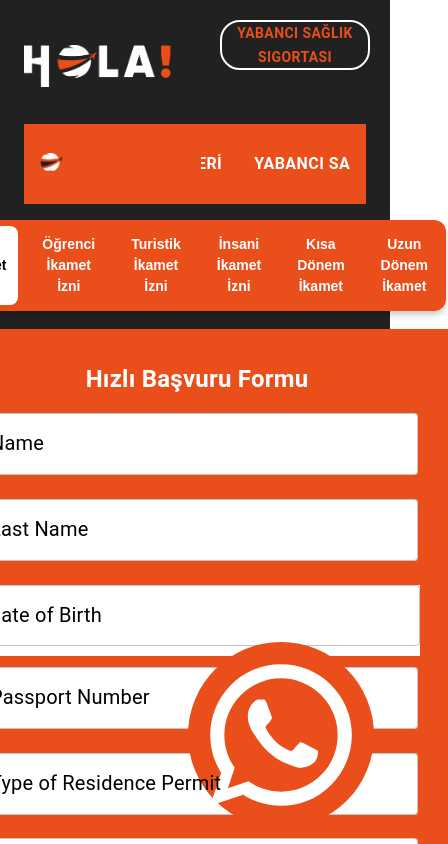
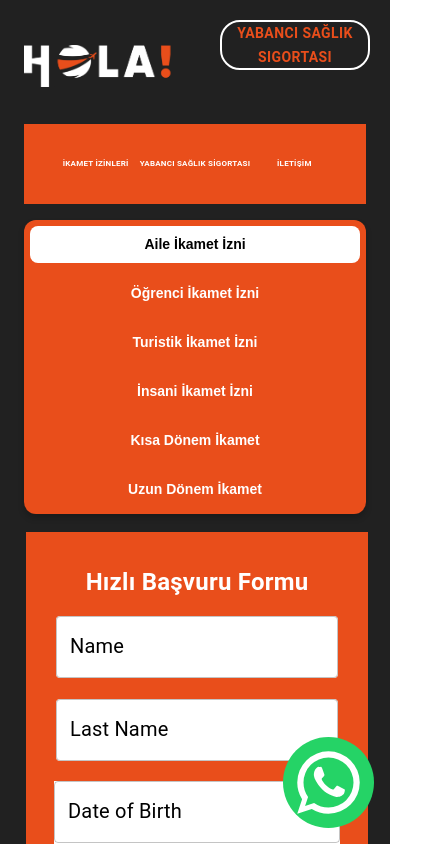
Before and after one commit to mugurolmez/holaglobal-frontend, a React (Create React App) app: page /residence-permits in a window 390 px wide. Shown: the top 844 px of the page, 448 px wide, since content can reach past the window. Built offline with nearby package versions, Linux system fonts and the light colour scheme.

Commit message:
responsive settings

```diff
--- a/src/component/WhatsappButton.js
+++ b/src/component/WhatsappButton.js
@@ -29,9 +29,26 @@ const FloatingIconButton = styled(IconButton)(({ theme }) => ({
 
 const WhatsappButton = () => {
   return (
-    <Link  rel="noopener">
-    <FloatingIconButton onClick={handleWhatsAppClick}>
-      <WhatsAppIcon sx={{ fontSize: '170px' }} />
+    <Link rel="noopener">
+      <FloatingIconButton onClick={handleWhatsAppClick}
+        sx={{
+          backgroundColor: '#25D366',
+          transition: 'background-color 0.3s, color 0.3s', // Geçiş efekti ekledik
+          '&:hover': {
+            backgroundColor: '#FFFFFF', // Hover durumunda arka plan rengini beyaz yap
+          },
+
+        }}>
+        <WhatsAppIcon sx={{
+           fontSize: {xs: '75px', sm: '100px', md: '120px', lg: '140px', xl: '170px' },
+
+          color: 'white' ,
+          transition: 'background-color 0.3s, color 0.3s', // Geçiş efekti ekledik
+          '&:hover': {
+            color: '#25D366',
+          }
+          }}
+          />
       </FloatingIconButton>
     </Link>
   )
--- a/src/layouts/Navibar/Navibar.js
+++ b/src/layouts/Navibar/Navibar.js
@@ -4,12 +4,10 @@ import Tabs from '@mui/material/Tabs';
 import Tab from '@mui/material/Tab';
 import Typography from '@mui/material/Typography';
 import Box from '@mui/material/Box';
-import Grid from '@mui/material/Grid';
 import { navibarStyles } from './styles';
 import { mainNavbarItems } from './navibarItems';
 import logo from '../../images/logo.png';
 import { useNavigate } from 'react-router-dom';
-
 
 function CustomTabPanel(props) {
   const { children, value, index, ...other } = props;
@@ -52,20 +50,11 @@ const Navibar = () => {
   };
 
   return (
-    <Box sx={{ flexGrow: 1, backgroundColor: '#e94e1b' }}>
-
-      <Grid container>
-        <Grid item sx={navibarStyles.gridNavi}
-          xs={2} md={1.3}>
-          <Box maxWidth={'100px'} >
-            <img src={logo} alt="Logo" width={'90%'} />
+    <Box sx={navibarStyles.box}>
+      <Box sx={navibarStyles.logoBox}>
+        <img src={logo} alt="Logo" width={'100%'} />
       </Box>
-        </Grid>
-
-        {/* Orta Sütun: Navbar */}
-        <Grid item xs={10} md={10}
-          sx={navibarStyles.gridLogo}
-        >
+      <Box sx={{ flexGrow: 1, display: 'flex', justifyContent: 'center' }}>
         <Tabs
           indicatorColor="primary"
           value={value}
@@ -78,14 +67,15 @@ const Navibar = () => {
               key={item.id}
               label={item.label}
               {...a11yProps(item.id)}
-                sx={navibarStyles.label}
+              sx={{
+                ...navibarStyles.label,
+                display: item.id === 0 ? { xs: 'none', sm: 'block' } : 'block', // Anasayfa tabını xs ekranlarda gizle
+              }}
               onClick={() => navigate(item.route)}
             />
           ))}
         </Tabs>
-        </Grid>
-
-      </Grid>
+      </Box>
     </Box>
   );
 };
--- a/src/layouts/Navibar/navibarItems.js
+++ b/src/layouts/Navibar/navibarItems.js
@@ -1,13 +1,14 @@
 
 export const mainNavbarItems = [
     {
-        id: 1,
+        id: 0,
         label: 'Anasayfa',
         text: 'AnaSayfa',
-        route:'home'
+        route:'home',
+
     },
     {
-        id: 2,
+        id: 1,
         label: 'İKAMET İZİNLERİ',
         text: 'İKAMET İZİNLERİ',
         route:'residence-permits'
@@ -15,13 +16,13 @@ export const mainNavbarItems = [
     },
 
     {
-        id: 3,
+        id: 2,
         label: 'YABANCI SAĞLIK SİGORTASI',
         text: 'YABANCI SAĞLIK SİGORTASI',
         route:'foreing-health-insurance'
     },
    {
-        id: 4,
+        id: 3,
         label: 'İLETİŞİM',
         text: 'İLETİŞİM',
         route:'/contact'
--- a/src/layouts/Navibar/styles.js
+++ b/src/layouts/Navibar/styles.js
@@ -1,55 +1,36 @@
-
-
-
 export const navibarStyles = {
     box: {
         display: 'flex',
+        alignItems: 'center',
         justifyContent: 'center',
-        borderBottom: 1,
-        borderColor: 'divider' ,
-        backgroundColor:'#ed1c24',
-        alignItems:'center',
-        width: '100%',
+        backgroundColor: '#e94e1b',
+        minHeight: '5vh',
+        padding: '1rem',
+        boxSizing: 'border-box',
+        textAlign: 'center', // Yazıyı yatayda ortalamak için
+        width: '100%' // Genişliği tam boyutta tutmak için
     },
     tabs: {
-
         '& .MuiTab-root.Mui-selected': {
-            color: 'black', // Seçilen sekmenin metin rengi beyaz olacak
+            color: 'black',
         },
-
-
+        '& .MuiTabs-flexContainer': {
+            flexWrap: 'wrap',
+            justifyContent: 'center', // Tab'ların merkezde hizalanmasını sağlar
+        },
+        '& .MuiTab-root': {
+            minWidth: { xs: '80px', sm: '100px', md: '150px' },
+            padding: { xs: '0 4px', sm: '0 8px', md: '0 12px' },
+            fontSize: { xs: '8px', sm: '12px', md: '16px', lg: '22px', xl: '22px' },
+        },
     },
     label: {
-
         color: '#FFFFFF',
-        fontWeight: 'bold' ,
-        fontSize:'1rem'
-
+        fontWeight: 'bold',
+        fontSize: { xs: '10px', sm: '12px', md: '16px', lg: '22px', xl: '22px' },
     },
-    gridLogo:{
-        display: 'flex',
-        flexDirection: 'column',
-        alignItems: 'flex-center',
-        justifyContent: 'center',
-        p: 2,
-        pl:15
-
+    logoBox: {
+        maxWidth: '100px',
+        display: { xs: 'none', sm: 'none', md: 'block', lg: 'block', xl: 'block' },
     },
-
-    gridComminication:{
-            display: 'flex',
-            flexDirection: 'column',
-            alignItems: 'flex-end',
-            justifyContent: 'center',
-            pr: 2, // Sağdan biraz padding ekleyin
-          },
-    gridNavi:{
-
-            display: 'flex',
-            flexDirection: 'column',
-            alignItems: 'flex-start',
-            justifyContent: 'center',
-            p: 2, // Sağdan biraz padding ekleyin
-    }
-
 };
--- a/src/pages/PersidencePermits/ResidencePermits.js
+++ b/src/pages/PersidencePermits/ResidencePermits.js
@@ -16,7 +16,6 @@ import ShortTermResidencePermit from './residencePermitPages/ShortTermResidenceP
 import LongTermResidencePermit from './residencePermitPages/LongTermResidencePermit/LongTermResidencePermit';
 import EdicationResidencePermit from './residencePermitPages/EdicationResidencePermit/EdicationResidencePermit';
 
-
 const pages = {
   FamilyResidencePermit,
   EdicationResidencePermit,
@@ -25,8 +24,6 @@ const pages = {
   ShortTermResidencePermit,
   LongTermResidencePermit
 };
-
-
 
 const Tab = styled(BaseTab)`
   font-family: 'IBM Plex Sans', sans-serif;
@@ -54,8 +51,8 @@ const Tab = styled(BaseTab)`
   }
 
   &.${tabClasses.selected} {
-    background-color:white;
-    color:black;
+    background-color: white;
+    color: black;
   }
 
   &.${buttonClasses.disabled} {
@@ -72,24 +69,24 @@ const TabPanel = styled(BaseTabPanel)`
 
 const TabsList = styled(BaseTabsList)(
   ({ theme }) => `
-  min-width: 400px;
-  background-color:#e94e1b;
+  min-width: 100%;
+  background-color: #e94e1b;
   border-radius: 12px;
   margin-bottom: 16px;
   display: flex;
   align-items: center;
   justify-content: center;
-  align-content: space-between;
   box-shadow: 0px 4px 6px ${
     theme.palette.mode === 'dark' ? 'rgba(0,0,0, 0.4)' : 'rgba(0,0,0, 0.2)'
   };
+
+  @media (max-width: 600px) {
+    flex-wrap: wrap;
+  }
   `,
 );
 
-
 const ResidencePermits = () => {
-
-
   return (
     <Box>
       <Tabs defaultValue={0}>
@@ -108,7 +105,6 @@ const ResidencePermits = () => {
                 {PageComponent && <PageComponent />}
               </TabPanel>
             </Grid>
-
           );
         })}
       </Tabs>
```
Lines whose indentation alone changed are shown as unchanged.
